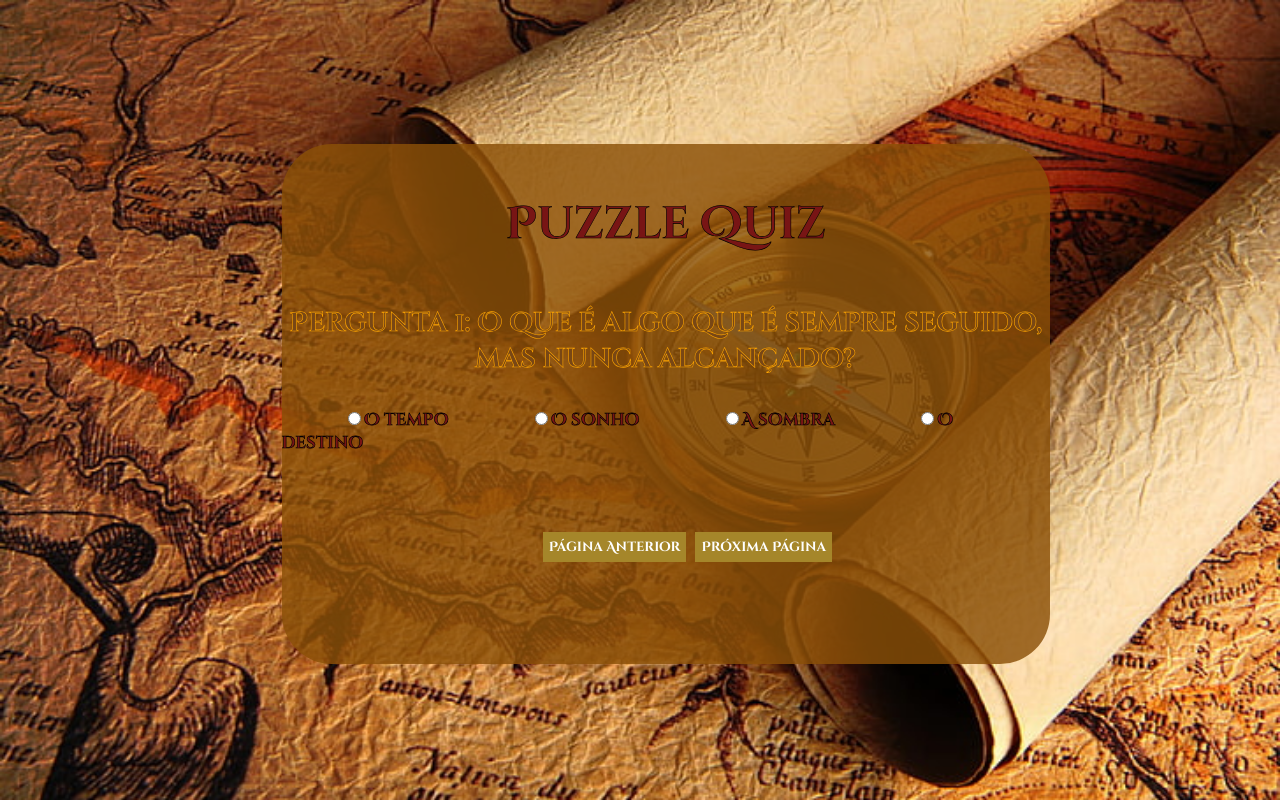
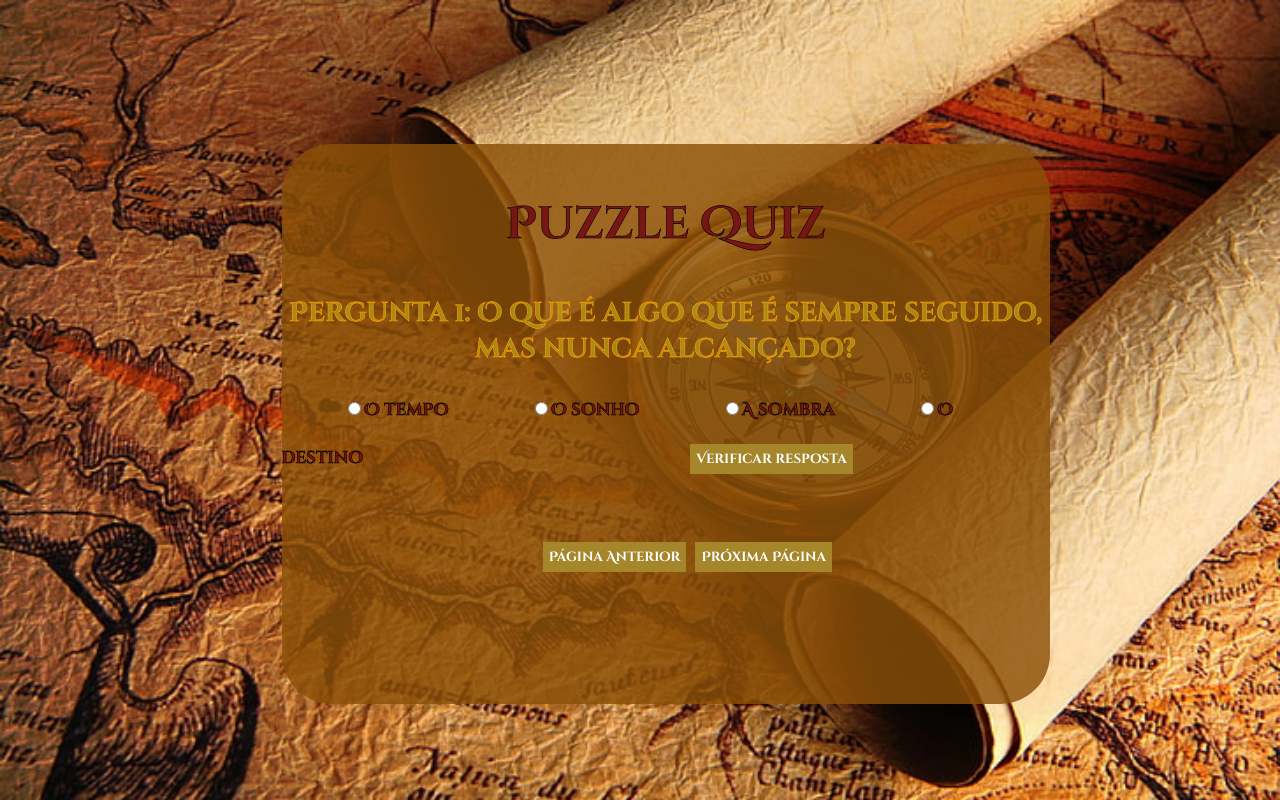
Before and after one commit to projeto-de-algoritmos/D-C_Puzzle-Quiz, a React (Create React App) app in the folder puzzle/: page / in a window 1280 px wide. Built offline with nearby package versions, Linux system fonts and the light colour scheme; a web font is replaced by a local one.

Commit message:
ajustes finais no algoritmo

```diff
--- a/puzzle/src/dashboard.jsx
+++ b/puzzle/src/dashboard.jsx
@@ -2,9 +2,15 @@ import React, { useState } from 'react';
 import './style/dashboard.css';
 import questionsData from './perguntas.json';
 
-function merge(esqerd, direit) {
+function Dashboard() {
+  const [selectedOptions, setSelectedOptions] = useState(Array(10).fill(''));
+  const [currentPage, setCurrentPage] = useState(0);
+  const [feedback, setFeedback] = useState('');
+
+  const options = questionsData.perguntas_respostas.map((question) => question.opcoes);
+
+  const merge = (esqerd, direit) => {
     let vetTemp = [];
-
     while (esqerd.length && direit.length) {
       if (esqerd[0] < direit[0]) {
         vetTemp.push(esqerd.shift());
@@ -12,13 +18,20 @@ function merge(esqerd, direit) {
         vetTemp.push(direit.shift());
       }
     }
+    return vetTemp.concat(esqerd, direit);
+  };
 
-  return vetTemp.concat(esqerd, direit);
+  const mergeSort = (vet) => {
+    if (vet.length <= 1) {
+      return vet;
     }
+    const meio = Math.floor(vet.length / 2);
+    const esqerd = vet.slice(0, meio);
+    const direit = vet.slice(meio);
+    return merge(mergeSort(esqerd), mergeSort(direit));
+  };
 
-async function SortAndContAndMergeAsync(A, indAtual, numQtdInver) {
-  return new Promise((resolve) => {
-    setTimeout(() => {
+  const SortAndContAndMerge = (A, indAtual, numQtdInver) => {
     let qtdInver = numQtdInver;
     let atual = indAtual;
     let proximo = atual + 1;
@@ -26,7 +39,7 @@ async function SortAndContAndMergeAsync(A, indAtual, numQtdInver) {
 
     if (atual === A.length - 1) {
       const vetOrden = mergeSort(A);
-        resolve({ vet: vetOrden, contInver: qtdInver });
+      return { vet: vetOrden, contInver: qtdInver };
     }
 
     while (termina !== 1) {
@@ -40,57 +53,52 @@ async function SortAndContAndMergeAsync(A, indAtual, numQtdInver) {
     }
 
     atual++;
-      resolve(SortAndContAndMergeAsync(A, atual, qtdInver));
-    }, 0);
-  });
-}
+    return SortAndContAndMerge(A, atual, qtdInver);
+  };
 
-function mergeSort(vet) {
-  if (vet.length <= 1) {
-    return vet;
-  }
-
-  const meio = Math.floor(vet.length / 2);
-  const esqerd = vet.slice(0, meio);
-  const direit = vet.slice(meio);
-
-  return merge(mergeSort(esqerd), mergeSort(direit));
-}
-
-function Dashboard() {
-  const [selectedOptions, setSelectedOptions] = useState(Array(10).fill(''));
-  const options = questionsData.perguntas_respostas.map((question) => question.opcoes);
-  const [currentPage, setCurrentPage] = useState(0);
-  const [feedback, setFeedback] = useState('');
-
-  const handleOptionChange = async (index, value) => {
+  const handleOptionChange = (index, value) => {
     const newSelectedOptions = [...selectedOptions];
     newSelectedOptions[index] = value;
     setSelectedOptions(newSelectedOptions);
+  };
+  const submitAnswer = (index) => {
+    const selectedAnswer = selectedOptions[index];
+    const correctAnswerKey = questionsData.perguntas_respostas[index].resposta;
 
-    const initialOrder = Object.keys(options[index]).map((key) => options[index][key]); // Array representando a ordem inicial
-    const result = await SortAndContAndMergeAsync(
-      newSelectedOptions.map((option) => options[index][option]),
-      0,
-      0
-    );
-
-    if (arraysEqual(result.vet, initialOrder)) {
-      setFeedback(`Resposta da pergunta ${index + 1} está correta.`);
-    } else {
-      setFeedback(`Resposta da pergunta ${index + 1} está incorreta.`);
-    }
+    // Mapeia a opção para um número de 1 a 4
+    const mapOptionToNumber = (option) => {
+      const optionKeys = Object.keys(options[index]);
+      return optionKeys.indexOf(option) + 1;
     };
 
-  const arraysEqual = (arr1, arr2) => arr1.join(',') === arr2.join(',');
+    const vetCheck = [1, 2, 3, 4];
+    let resultContInvers;
 
-  // const submitAnswer = (index) => {
-  //   const selectedAnswer = selectedOptions[index];
-  //   const correctAnswerKey = questionsData.perguntas_respostas[index].resposta;
-  //   const isCorrect = selectedAnswer === correctAnswerKey;
+    // Verifica se a resposta escolhida está correta
+    if (correctAnswerKey === selectedAnswer) {
+      resultContInvers = SortAndContAndMerge(vetCheck, 0, 0);
+    } else {
+      // Mapeia a resposta correta para um número
+      const mappedCorrectAnswer = mapOptionToNumber(correctAnswerKey);
+      // Troca a posição da resposta correta com a resposta escolhida no vetor de verificação
+      swap(mappedCorrectAnswer - 1, mapOptionToNumber(selectedAnswer) - 1, vetCheck);
+      resultContInvers = SortAndContAndMerge(vetCheck, 0, 0);
+    }
 
-  //   setFeedback(`Pergunta ${index + 1}: ${isCorrect ? 'Correta' : 'Incorreta'}`);
-  // };
+    if (resultContInvers.contInver !== 0) {
+      setFeedback(`Resposta da pergunta ${index + 1} está incorreta.`);
+    } else {
+      setFeedback(`Resposta da pergunta ${index + 1} está correta.`);
+    }
+    console.log(resultContInvers, 'teste');
+  };
+
+  const swap = (x, y, vet) => {
+    const temp = vet[x];
+    vet[x] = vet[y];
+    vet[y] = temp;
+    return vet;
+  };
 
   const goToNextPage = () => setCurrentPage((prevPage) => Math.min(prevPage + 1, questionsData.perguntas_respostas.length - 1));
   const goToPrevPage = () => setCurrentPage((prevPage) => Math.max(prevPage - 1, 0));
@@ -115,17 +123,18 @@ function Dashboard() {
                 {option}
               </label>
             ))}
-            {/* <button type="button" onClick={() => submitAnswer(currentPage)}>
-              Submeter Alternativa
-            </button> */}
+            <button className='submit' type="button" onClick={() => submitAnswer(currentPage)}>
+              Verificar resposta
+            </button>
             <p>{feedback}</p>
           </div>
         ))}
         <div className='buttons-page'>
+
             <button className='page-button' type="button" onClick={goToPrevPage}>
           Página Anterior
         </button>
-          <button className='page-button' type="button" onClick={goToNextPage}>
+            <button className='page-button'type="button" onClick={goToNextPage}>
           Próxima Página
         </button>
         </div>
--- a/puzzle/src/style/dashboard.css
+++ b/puzzle/src/style/dashboard.css
@@ -12,7 +12,7 @@
 .form {
   background-color: rgba(139, 80, 8, 0.814);
   width: 60%;
-  height: 65%;
+  height: 70%;
   position: absolute;
   left: 22%;
   top: 18%;
@@ -25,6 +25,16 @@
   color: white;
   height: 30px;
   font-family: 'Cinzel Decorative';
+}
+.submit {
+  background-color: rgb(165, 134, 42);
+  margin-right: 9px;
+  border: none;
+  color: white;
+  height: 30px;
+  font-family: 'Cinzel Decorative';
+  margin-left: 40%;
+  margin-top: 3%;
 }
 .buttons-page {
   margin-left: 34%;
@@ -43,14 +53,15 @@ form {
 }
 p {
   text-align: center;
-  padding-top: 20px;
+  padding-top: 10px;
   margin-bottom: 4%;
   font-size: 27px;
   font-family: 'Cinzel Decorative';
   font-weight: 100px;
   /* color: rgb(206, 106, 35);
   -webkit-text-stroke: 0.6px white; */
-  color: rgb(120, 71, 21);
+  color: rgba(181, 155, 26, 0.782);
+  /* color: rgb(120, 71, 21); */
     -webkit-text-stroke: 0.6px rgb(255, 166, 0);
 }
 label {
```
Lines whose indentation alone changed are shown as unchanged.
